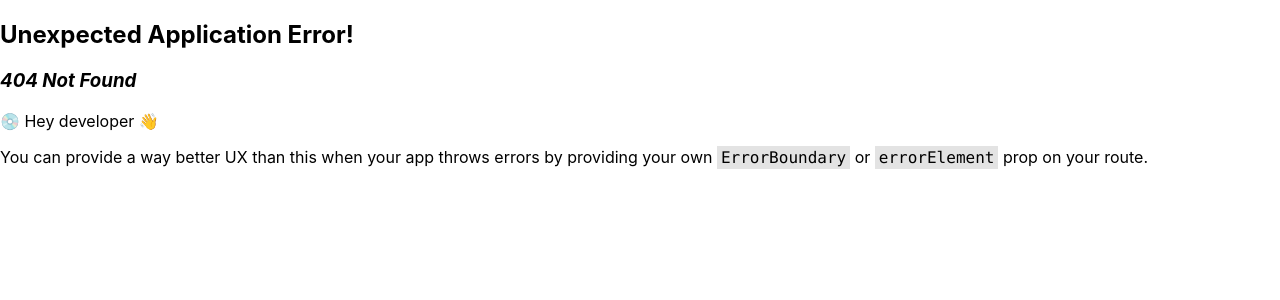
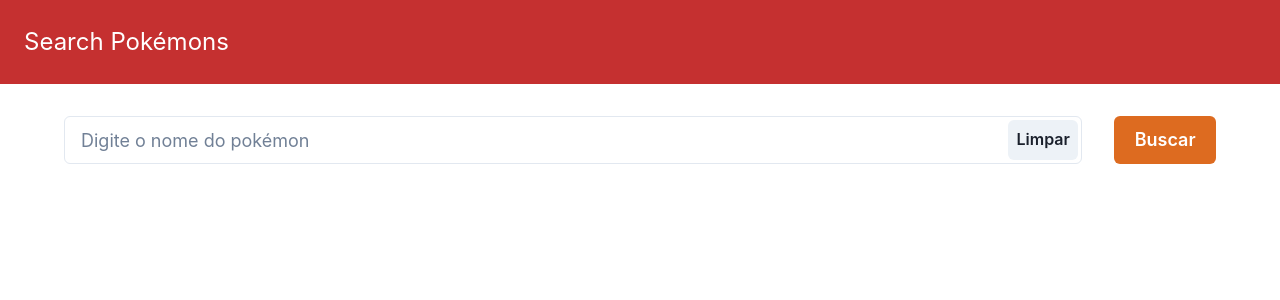
Before and after one commit to claudiaps/Front-end-tads3-2024, a React (Create React App) app in the folder aula-tads/: page /search in a window 1280 px wide. Before the commit this address had no page. Shown: the top 300 px of the page. Built offline with nearby package versions, Linux system fonts and the light colour scheme.

Commit message:
finish search pokemon

```diff
--- a/aula-tads/package.json
+++ b/aula-tads/package.json
@@ -3,10 +3,14 @@
   "version": "0.1.0",
   "private": true,
   "dependencies": {
+    "@chakra-ui/react": "^2.8.2",
+    "@emotion/react": "^11.11.4",
+    "@emotion/styled": "^11.11.5",
     "@testing-library/jest-dom": "^5.17.0",
     "@testing-library/react": "^13.4.0",
     "@testing-library/user-event": "^13.5.0",
     "axios": "^1.7.2",
+    "framer-motion": "^11.2.10",
     "react": "^18.3.1",
     "react-dom": "^18.3.1",
     "react-router-dom": "^6.23.1",
--- a/aula-tads/src/App.js
+++ b/aula-tads/src/App.js
@@ -5,7 +5,8 @@
 import Home from "./pages/Home";
 import List from "./pages/List";
 import Profile from "./pages/Profile";
-// import UseEffect from "./pages/UseEffect";
+import { ChakraProvider } from "@chakra-ui/react";
+import SearchPokemon from "./pages/SearchPokemon";
 
 const router = createBrowserRouter([
   {
@@ -20,10 +21,18 @@
     path: "/profile",
     element: <Profile />,
   },
+  {
+    path: "/search",
+    element: <SearchPokemon />,
+  },
 ]);
 
 function App() {
-  return <RouterProvider router={router} />;
+  return (
+    <ChakraProvider>
+      <RouterProvider router={router} />
+    </ChakraProvider>
+  );
 }
 
 export default App;
--- /dev/null
+++ b/aula-tads/src/components/Header.js
@@ -0,0 +1,13 @@
+import { Box, Text } from "@chakra-ui/react";
+
+const Header = ({ title }) => {
+  return (
+    <Box bgColor="red.600" w="100%" padding={6}>
+      <Text color="white" fontSize="24px">
+        {title}
+      </Text>
+    </Box>
+  );
+};
+
+export default Header;
--- a/aula-tads/src/pages/List.js
+++ b/aula-tads/src/pages/List.js
@@ -1,8 +1,20 @@
 import { useCallback, useEffect, useState } from "react";
 import axios from "axios";
+import {
+  AlertDialog,
+  AlertDialogBody,
+  AlertDialogContent,
+  AlertDialogFooter,
+  AlertDialogHeader,
+  AlertDialogOverlay,
+  Box,
+  Button,
+  useDisclosure,
+} from "@chakra-ui/react";
 
 const List = () => {
   const [pokemons, setPokemons] = useState([]);
+  const { isOpen, onOpen, onClose } = useDisclosure();
 
   const getPokemons = useCallback(async () => {
     try {
@@ -24,8 +36,35 @@
   return (
     <div>
       {pokemons.map((pokemon, index) => {
-        return <div key={index}>{pokemon.name}</div>;
+        return (
+          <Box key={index} marginBottom={4} bgColor="pink.100">
+            {pokemon.name}
+          </Box>
+        );
       })}
+
+      <>
+        <Button colorScheme="red" onClick={onOpen}>
+          Open dialog
+        </Button>
+
+        <AlertDialog isOpen={isOpen} onClose={onClose}>
+          <AlertDialogOverlay>
+            <AlertDialogContent>
+              <AlertDialogHeader fontSize="lg" fontWeight="bold">
+                Título da dialog
+              </AlertDialogHeader>
+              <AlertDialogBody>Descrição da dialog</AlertDialogBody>
+              <AlertDialogFooter>
+                <Button onClick={onClose}>Cancel</Button>
+                <Button colorScheme="red" onClick={onClose} ml={3}>
+                  Confirm
+                </Button>
+              </AlertDialogFooter>
+            </AlertDialogContent>
+          </AlertDialogOverlay>
+        </AlertDialog>
+      </>
     </div>
   );
 };
--- /dev/null
+++ b/aula-tads/src/pages/SearchPokemon.js
@@ -0,0 +1,140 @@
+import { useState } from "react";
+import {
+  Button,
+  Card,
+  CardBody,
+  CardFooter,
+  CardHeader,
+  Flex,
+  Heading,
+  Input,
+  useToast,
+  Image,
+  Badge,
+  Text,
+  Box,
+  InputGroup,
+  InputRightElement,
+} from "@chakra-ui/react";
+import Header from "../components/Header";
+import axios from "axios";
+
+const PokemonInfo = ({ pokemon }) => {
+  if (!pokemon) return <div></div>;
+
+  return (
+    <Card margin={8} maxW="400px">
+      <CardHeader>
+        <Heading size="lg">{pokemon.name}</Heading>
+      </CardHeader>
+      <CardBody>
+        <Image src={pokemon.sprites.other.home.front_default} width="250px" />
+        <Flex direction="column" gap={4} alignItems="flex-start">
+          <Text fontSize="lg">Habilidades: </Text>
+          {pokemon.abilities.map((ability) => (
+            <Badge>{ability.ability.name}</Badge>
+          ))}
+        </Flex>
+      </CardBody>
+      <CardFooter>
+        <Text fontSize="lg">Tipos: </Text>
+        <Flex
+          direction="row"
+          gap={4}
+          alignItems="flex-start"
+          justifyContent="center"
+        >
+          <Box>
+            {pokemon.types.map((type) => (
+              <Badge>{type.type.name}</Badge>
+            ))}
+          </Box>
+        </Flex>
+      </CardFooter>
+    </Card>
+  );
+};
+
+const SearchPokemon = () => {
+  const toast = useToast();
+
+  const [input, setInput] = useState();
+  const [loading, setLoading] = useState();
+  const [pokemon, setPokemon] = useState();
+
+  const onChangeInput = (event) => {
+    setInput(event.target.value);
+  };
+
+  const getPokemon = async () => {
+    try {
+      setLoading(true);
+      const response = await axios.get(
+        `https://pokeapi.co/api/v2/pokemon/${input}`
+      );
+      setPokemon(response.data);
+    } catch (error) {
+      toast({
+        title: "Erro",
+        description: "Pokémon não encontrado",
+        status: "error",
+        duration: 3000,
+        isClosable: true,
+      });
+    } finally {
+      setLoading(false);
+    }
+  };
+
+  const renderSearchInput = () => {
+    return (
+      <Flex
+        gap={8}
+        px={16}
+        justifyContent="center"
+        alignItems="center"
+        marginTop={8}
+      >
+        <InputGroup size="lg">
+          <Input
+            placeholder="Digite o nome do pokémon"
+            colorScheme="orange"
+            size="lg"
+            value={input}
+            onChange={onChangeInput}
+          />
+          <InputRightElement w="70px" marginRight="4px">
+            <Button
+              onClick={() => {
+                setInput("");
+                setPokemon(undefined);
+              }}
+            >
+              Limpar
+            </Button>
+          </InputRightElement>
+        </InputGroup>
+        <Button
+          size="lg"
+          colorScheme="orange"
+          onClick={getPokemon}
+          isLoading={loading}
+        >
+          Buscar
+        </Button>
+      </Flex>
+    );
+  };
+
+  return (
+    <div>
+      <Header title="Search Pokémons" />
+      {renderSearchInput()}
+      <Flex justifyContent="center">
+        <PokemonInfo pokemon={pokemon} />
+      </Flex>
+    </div>
+  );
+};
+
+export default SearchPokemon;
```
Also changed, not shown: 2 other files (tests, documents, lock files or other folders).
